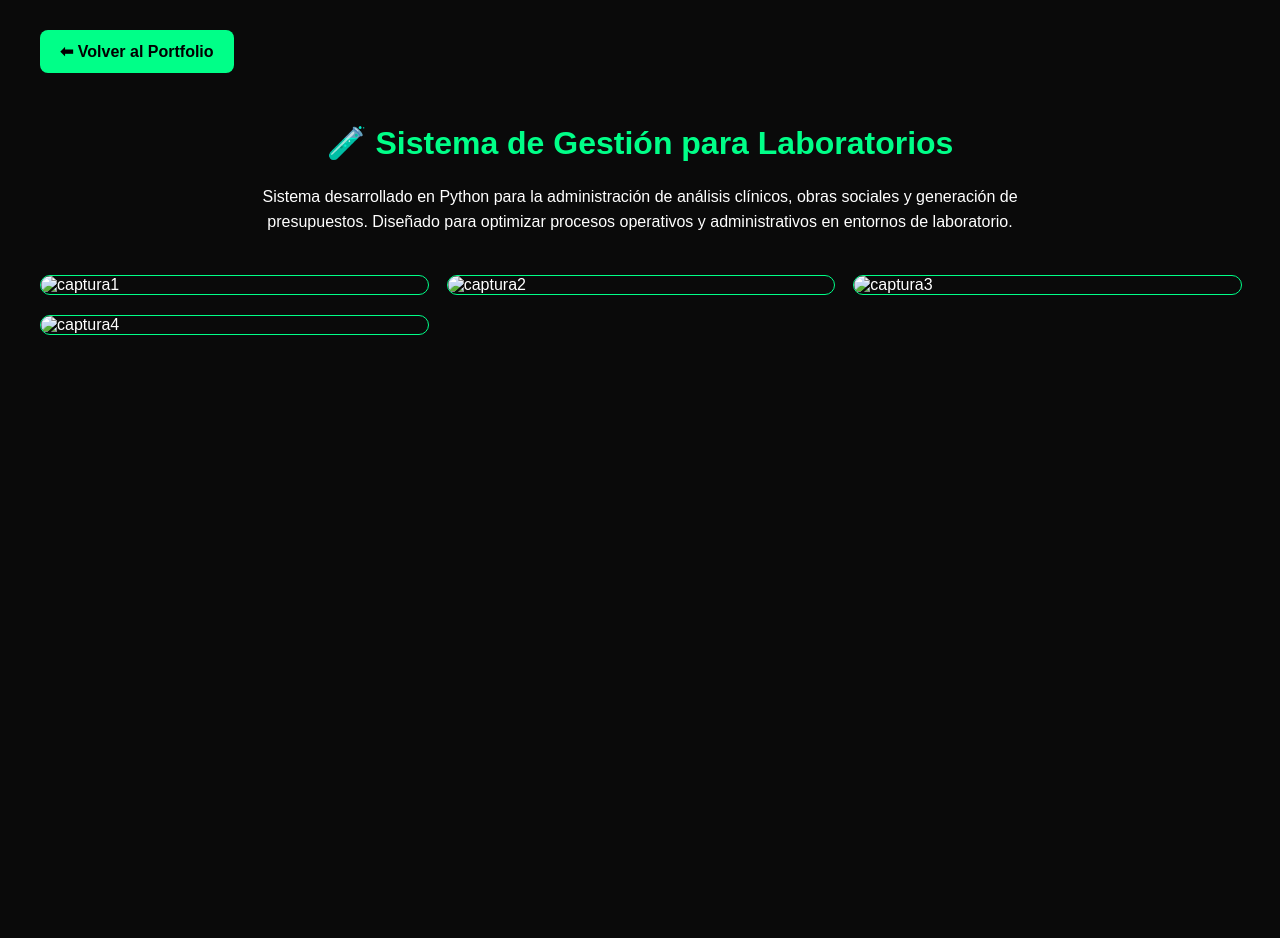
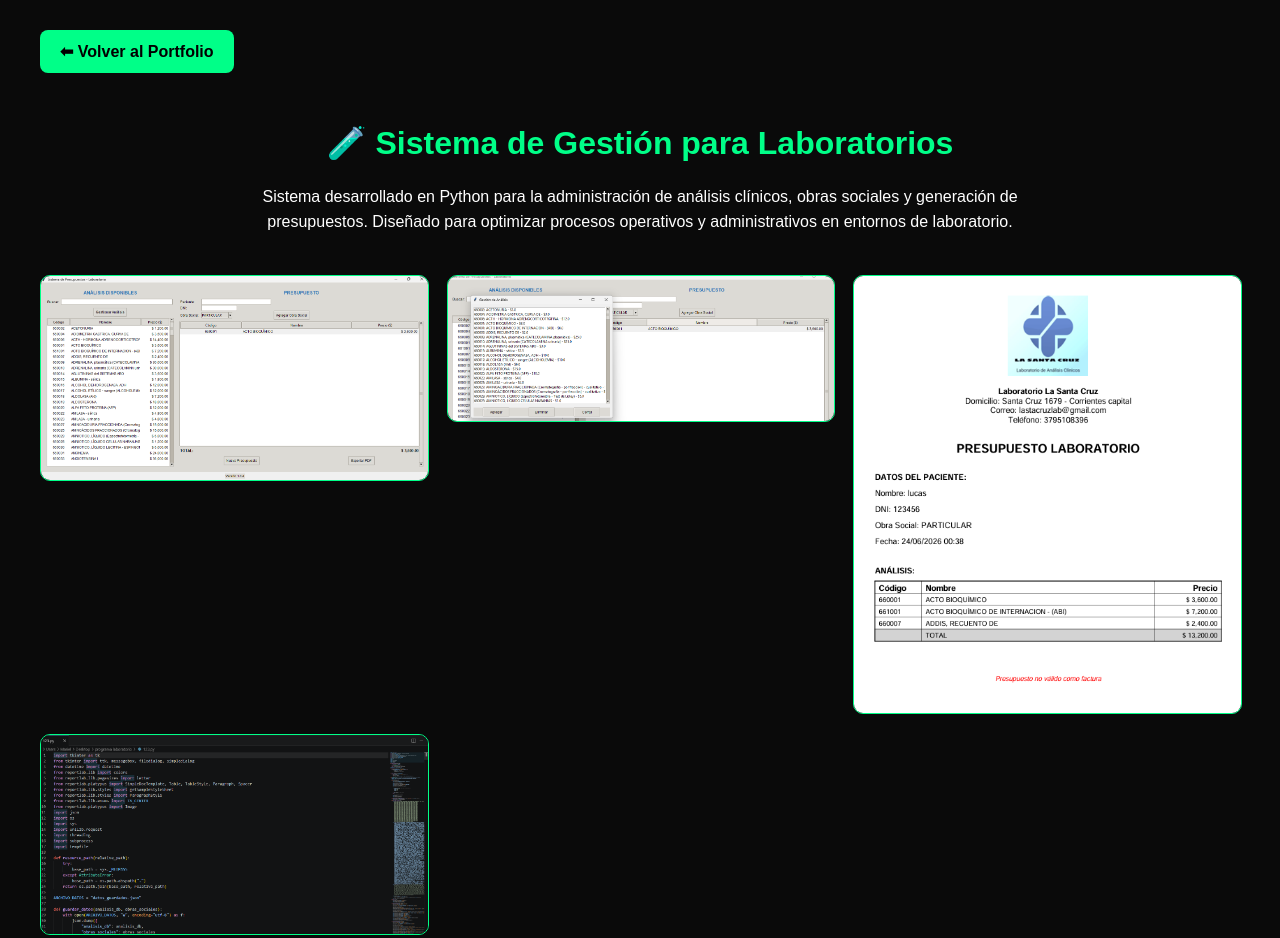
Before and after one commit to lautarobilinski24-fix/portfolio, a plain HTML site: page capturas.html in a window 1280 px wide. Before the commit the page ends 800 px from the top, so only its background shows below. Drawn offline with Linux system fonts and the light colour scheme.

Commit message:
Update capturas.html

```diff
--- a/capturas.html
+++ b/capturas.html
@@ -85,13 +85,13 @@ operativos y administrativos en entornos de laboratorio.
 
 <div class="gallery">
 
-<img src="capturas/dashboard.png" alt="captura1">
+<img src="captura1.png" alt="dashboard">
 
-<img src="capturas/analisis.png" alt="captura2">
+<img src="captura2.png" alt="Gestión de análisis">
 
-<img src="capturas/presupuesto.png" alt="captura3">
+<img src="captura3.png" alt="Presupuestos">
 
-<img src="capturas/codigo-python.png" alt="captura4">
+<img src="captura4.png" alt="demo codigo Py">
 
 </div>
 
```
